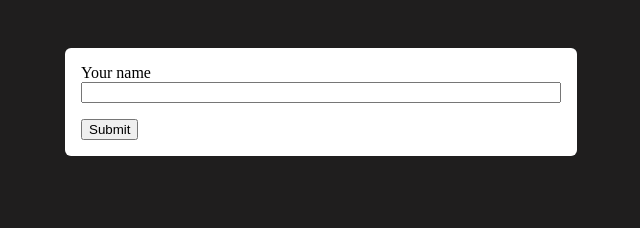
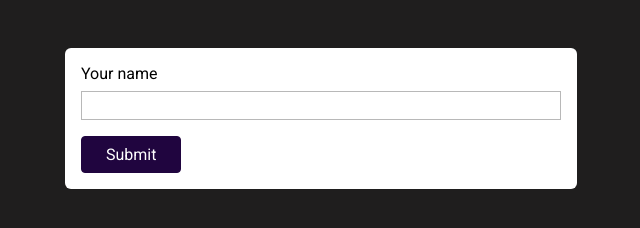
Before and after one commit to triffalin/forms, a plain HTML site: page index.html in a window 1280 px wide. Shown: the whole page, without its empty margins (319-959 px from the left). Drawn offline with Linux system fonts and the light colour scheme.

Commit message:
added more detailed form styling

```diff
--- a/index.html
+++ b/index.html
@@ -5,6 +5,9 @@
     <meta charset="UTF-8">
     <meta name="viewport" content="width=device-width, initial-scale=1.0">
     <title>HTML Forms</title>
+    <link rel="preconnect" href="https://fonts.googleapis.com">
+    <link rel="preconnect" href="https://fonts.gstatic.com" crossorigin>
+    <link href="https://fonts.googleapis.com/css2?family=Roboto:wght@400;700&display=swap" rel="stylesheet">
     <link rel="stylesheet" href="styles.css">
 </head>
 
--- a/styles.css
+++ b/styles.css
@@ -1,5 +1,6 @@
 body {
 	background-color: rgb(31, 30, 30);
+	font-family: 'Roboto', sans-serif;
 }
 
 form {
@@ -14,13 +15,44 @@ form {
 	-o-border-radius: 6px;
 }
 
+input:focus {
+	background-color: rgb(219, 190, 253);
+	color: rgb(32, 5, 63);
+	border-color: rgb(32, 5, 63);
+}
+
+label {
+	margin-bottom: 0.5rem;
+	display: block;
+}
+
 input {
 	width: 100%;
 	display: block;
 	margin-bottom: 1rem;
 	box-sizing: border-box;
+	font: inherit;
+	border: 1px solid rgb(184, 184, 184);
+	padding: 0.25rem;
+	color: rgb(61, 58, 58);
 }
 
 button {
 	display: block;
+	font: inherit;
+	background-color: rgb(32, 5, 63);
+	color: white;
+	border: 1px solid rgb(32, 5, 63);
+	padding: 0.5rem 1.5rem;
+	border-radius: 4px;
+	-webkit-border-radius: 4px;
+	-moz-border-radius: 4px;
+	-ms-border-radius: 4px;
+	-o-border-radius: 4px;
+	cursor: pointer;
 }
+
+button:hover {
+	background-color: rgb(52, 14, 95);
+	border-color: rgb(52, 14, 95);
+}
```
